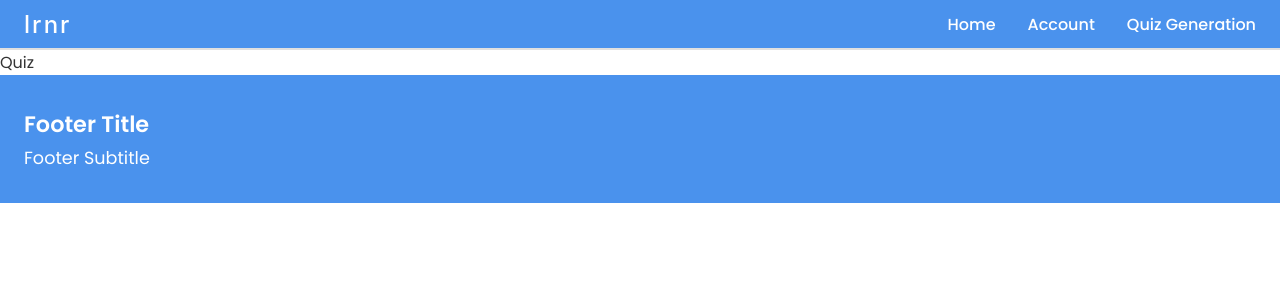
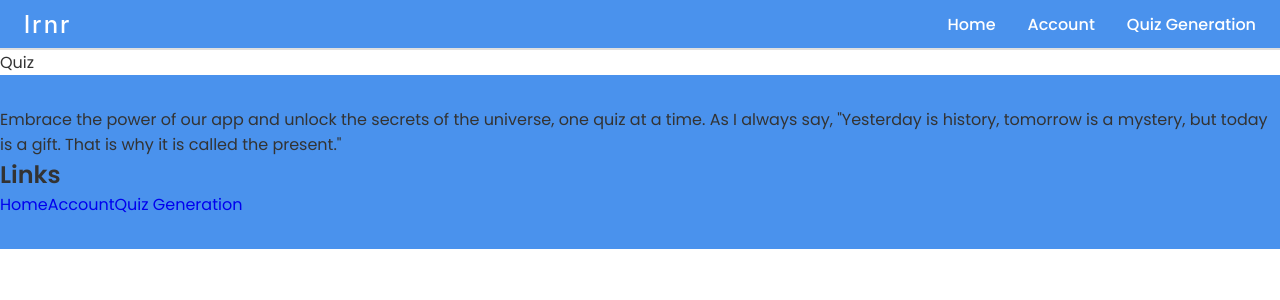
Before and after one commit to khangvu0/LRNR-app, a React (Vite) app in the folder client/: page /quiz in a window 1280 px wide. Shown: the top 300 px of the page. Built offline with nearby package versions, Linux system fonts and the light colour scheme.

Commit message:
Updated footer with description and footer links

```diff
--- a/client/src/components/Footer.jsx
+++ b/client/src/components/Footer.jsx
@@ -1,14 +1,27 @@
 import React, { useState } from 'react';
+import { Link } from 'react-router-dom';
 import '../styles/Footer.css';
 
 export default function Footer() {
     return (
         <footer className="footer">
-            <div class="footer-container">
-                <div>
-                    <h1 class="footer-title">Footer Title</h1>
-                    <span class="footer-subtitle">Footer Subtitle</span>
-                </div>
+            <p className="footer-description">
+                Embrace the power of our app and unlock the secrets of the
+                universe, one quiz at a time. As I always say, "Yesterday is
+                history, tomorrow is a mystery, but today is a gift. That is why
+                it is called the present."
+            </p>
+            <div className="footer-link-container">
+                <h2 className="footer-link-container_title">Links</h2>
+                <Link to="/" className="footer-link">
+                    Home
+                </Link>
+                <Link to="/account" className="footer-link">
+                    Account
+                </Link>
+                <Link to="/quiz" className="footer-link">
+                    Quiz Generation
+                </Link>
             </div>
         </footer>
     );
```
